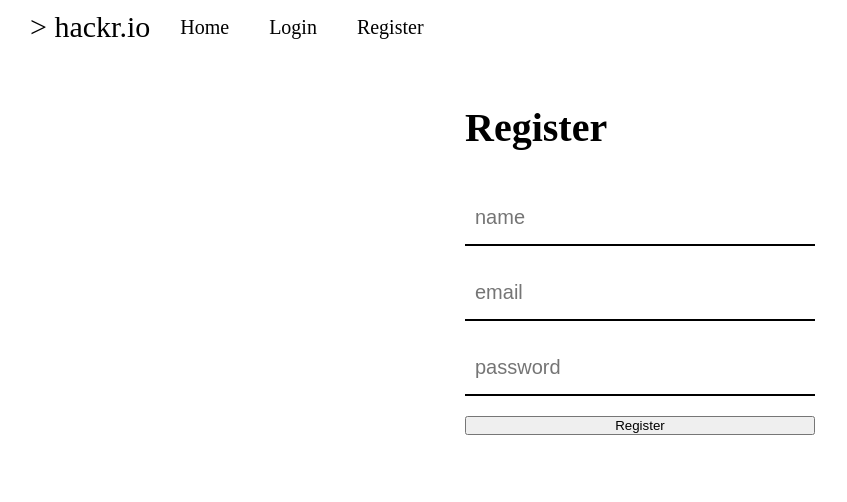
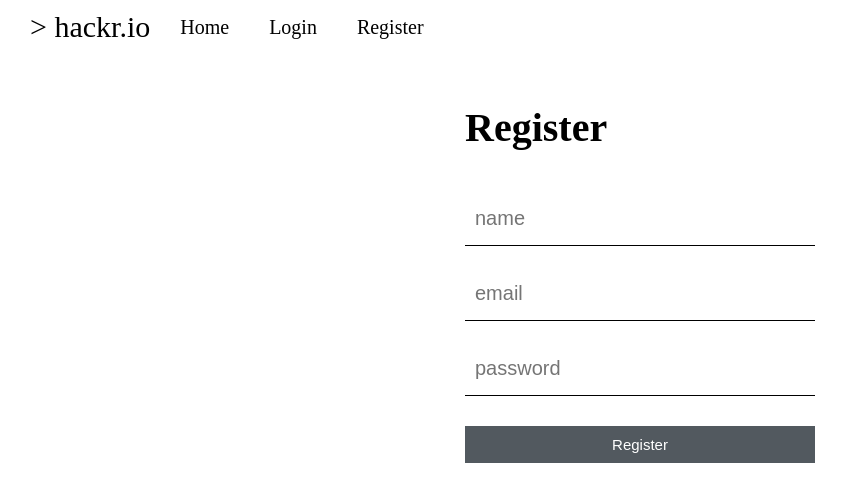
Before and after one commit to codecallogic/hackr, a Next.js app: page /register in a window 1280 px wide. Shown: the top 502 px of the page, without its empty margins (0-847 px from the left). Built offline with nearby package versions, Linux system fonts and the light colour scheme.

Commit message:
modified register page

```diff
--- a/package.json
+++ b/package.json
@@ -10,6 +10,7 @@
   },
   "dependencies": {
     "@material-ui/core": "^4.11.0",
+    "axios": "^0.20.0",
     "next": "9.5.3",
     "nprogress": "^0.2.0",
     "react": "16.13.1",
--- a/pages/register.js
+++ b/pages/register.js
@@ -1,5 +1,6 @@
 import React, { Component, useState } from 'react';
 import Nav from '../components/nav'
+import axios from 'axios'
 
 function Register() {
     const [state, setState] = useState({
@@ -19,7 +20,13 @@ function Register() {
 
     const handleSubmit = (e) => {
         e.preventDefault();
-        console.table({ name, email, password})
+        axios.post('http://localhost:3001/api/register', {
+            name,
+            email,
+            password
+        })
+        .then(response => console.log(response))
+        .catch(error => console.log(error))
     }
 
     return (
@@ -27,7 +34,7 @@ function Register() {
             <Nav></Nav>
             <div className="registration">
                 <h1 className="registration-heading">Register</h1>
-                <form action="" className="registration-form" onSubmit={handleSubmit}>
+                <form action="" className="registration-form" onSubmit={handleSubmit} autoComplete="off">
                     <input onChange={handleChange('name')} type="text" className="registration-form-input" placeholder="name" autoComplete="new-name" value={name}/>
                     <input onChange={handleChange('email')} type="email" className="registration-form-input" placeholder="email" autoComplete="new-email" value={email}/>
                     <input type="password" onChange={handleChange('password')} className="registration-form-input" placeholder="password" autoComplete="new-password" value={password}/>
--- a/styles/app.css
+++ b/styles/app.css
@@ -1,5 +1,6 @@
 :root {
-  --color-primary: #F7C244; }
+  --color-primary: #F7C244;
+  --color-grey-dark: #52595F; }
 
 .nav {
   display: flex; }
@@ -43,11 +44,23 @@
       font-size: 2rem;
       padding: 1rem;
       border: none;
-      border-bottom: .2rem solid black;
-      transition: all .5s; }
+      border-bottom: .1rem solid black; }
       .registration-form-input:focus {
         outline: none;
-        border-bottom: 0.4rem solid var(--color-primary); }
+        border-bottom: 0.2rem solid var(--color-grey-dark); }
+    .registration-form-button {
+      margin: 1rem 0;
+      padding: 1rem;
+      font-size: 1.5rem;
+      background-color: var(--color-grey-dark);
+      color: white;
+      border: none;
+      transition: all .5s; }
+      .registration-form-button:hover {
+        background-color: var(--color-primary);
+        color: var(--color-grey-dark);
+        border: none;
+        cursor: pointer; }
 
 .contactpage {
   display: grid;
--- a/styles/cssComponents/_base.scss
+++ b/styles/cssComponents/_base.scss
@@ -1,3 +1,4 @@
 :root {
     --color-primary: #F7C244;
+    --color-grey-dark: #52595F;
 }
--- a/styles/cssComponents/_registration.scss
+++ b/styles/cssComponents/_registration.scss
@@ -19,12 +19,29 @@
             font-size: 2rem;
             padding: 1rem;
             border: none;
-            border-bottom: .2rem solid black;
-            transition: all .5s;
+            border-bottom: .1rem solid black;
+
 
             &:focus {
                 outline: none;
-                border-bottom: .4rem solid var(--color-primary);
+                border-bottom: .2rem solid var(--color-grey-dark);
+            }
+        }
+
+        &-button {
+            margin: 1rem 0;
+            padding: 1rem;
+            font-size: 1.5rem;
+            background-color: var(--color-grey-dark);
+            color: white;
+            border: none;
+            transition: all .5s;
+
+            &:hover {
+                background-color: var(--color-primary);
+                color: var(--color-grey-dark);
+                border: none;
+                cursor: pointer;
             }
         }
     }
```
Also changed, not shown: 1 other file (tests, documents, lock files or other folders).
